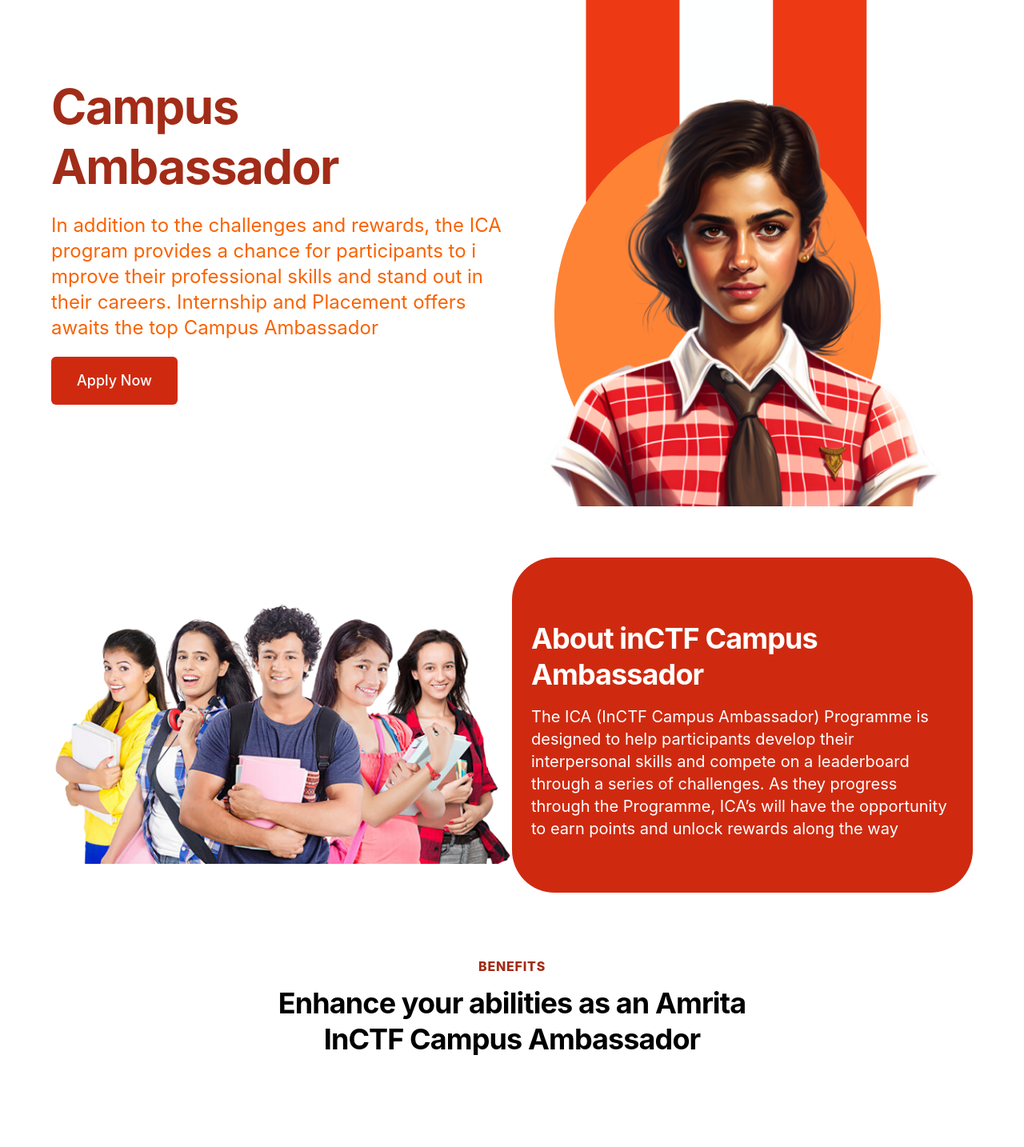
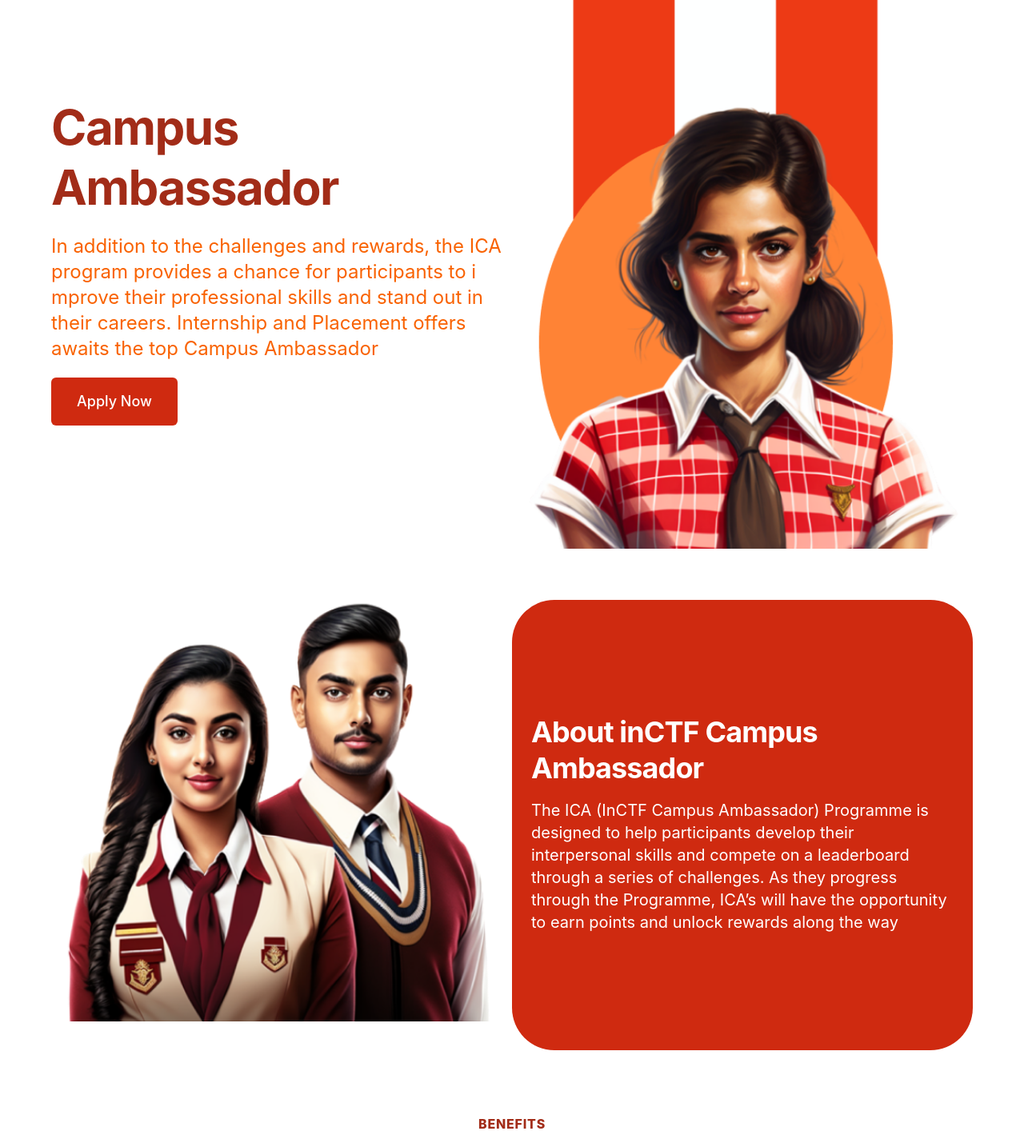
Before and after one commit to GayathriVihayas/campusAmbassador, a Next.js app: page / in a window 1280 px wide. Shown: the top 1434 px of the page at 80% size. Built offline with nearby package versions, Linux system fonts and the light colour scheme.

Commit message:
image replaced

```diff
--- a/components/about.js
+++ b/components/about.js
@@ -10,8 +10,7 @@
           <div className="abt-amb-img-div sm:mb-2">
             <Image
               src={heroImg}
-              width="640"
-              height="426"
+              width="555"
               alt="Hero Illustration"
               layout="intrinsic"
               loading="eager"
@@ -21,7 +20,7 @@
           </div>
         </div>
         <div className="flex items-center w-full lg:w-1/2 about-amb-content">
-          <div className="flex flex-col w-full mt-4 ">
+          <div className="flex flex-col w-full  ">
             <h3 className="max-w-2xl mt-3 text-3xl font-bold leading-snug tracking-tight text-white-800 lg:leading-tight lg:text-4xl dark:text-white">
               About inCTF Campus Ambassador
             </h3>
--- a/components/hero.js
+++ b/components/hero.js
@@ -6,7 +6,7 @@
   return (
     <>
       <Container className="flex flex-wrap amb-hero-main-container">
-        <div className="flex items-center w-full lg:w-1/2 hero-amb-content">
+        <div className="flex items-center w-full lg:w-1/2 hero-amb-content lg:align-middle">
           <div className="max-w-2xl mb-8">
             <h1
               className="text-3xl font-bold leading-tight tracking-tight  lg:text-4xl lg:leading-tight xl:text-6xl xl:leading-tight main-amb-heading dark:text-white "
@@ -40,6 +40,7 @@
           <div className="">
             <Image
               src={heroImg}
+              width="555"
               alt="Hero Illustration"
               layout="intrinsic"
               loading="eager"
--- a/css/tailwind.css
+++ b/css/tailwind.css
@@ -33,6 +33,7 @@
   color: white;
   border-radius: 53px;
   padding: 1.5rem;
+  margin: 0;
 }
 .amb-rep-adv-cont {
   width: 95%;
```
Also changed, not shown: public/img/about-img.png, public/img/about-img1.png (added).
